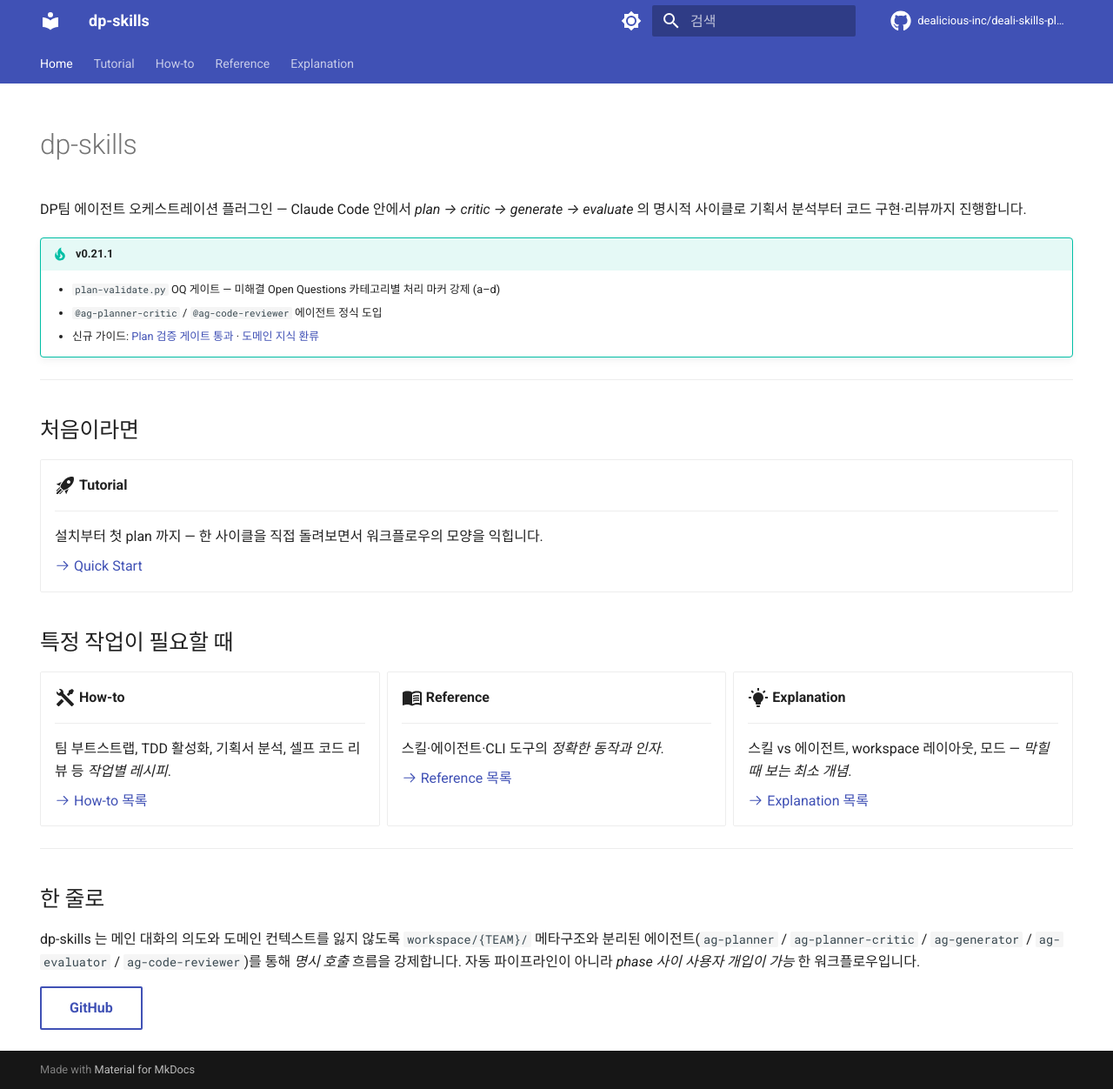
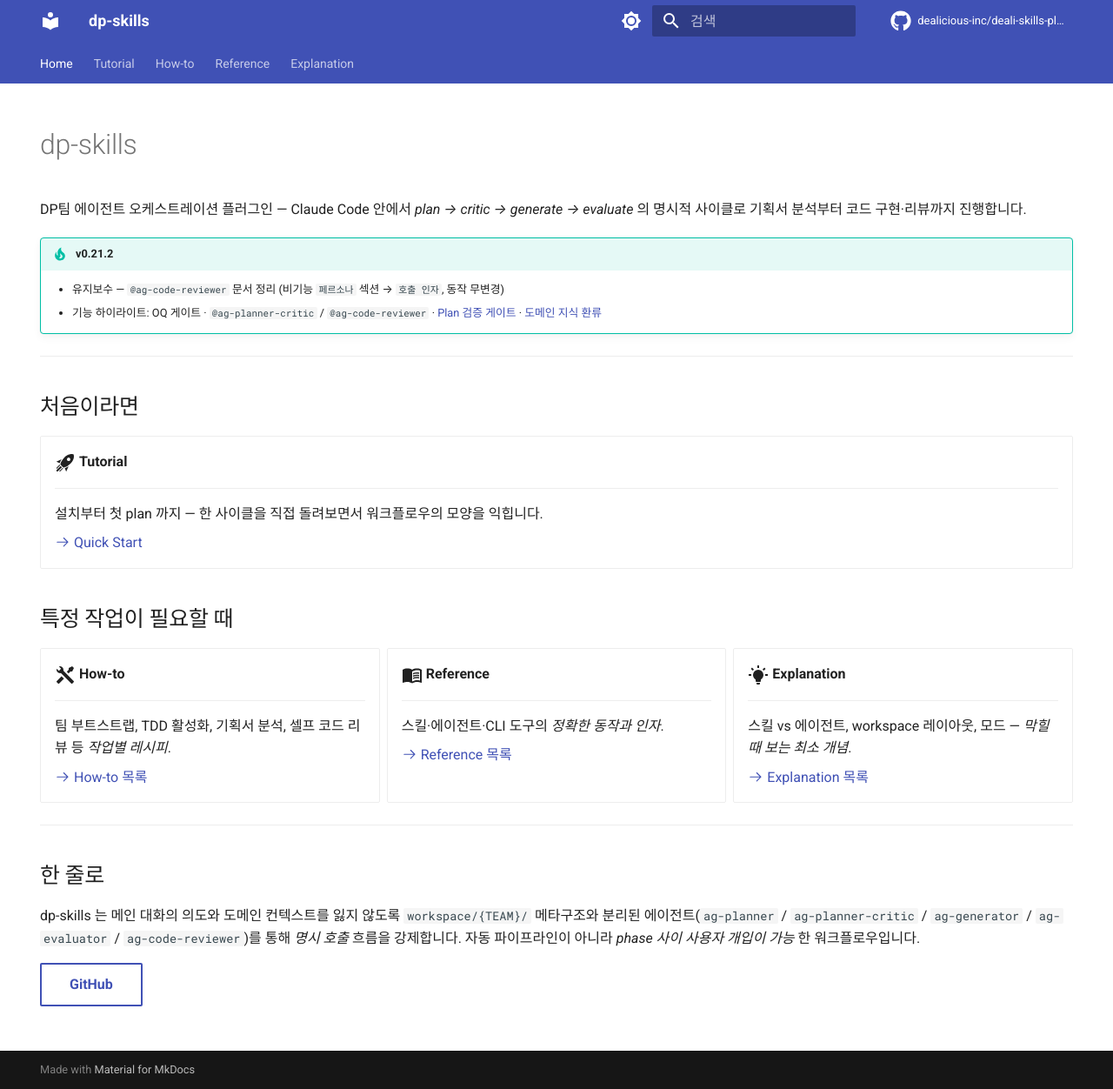
Before and after one commit to radiostart/dp-skills-docs, an MkDocs documentation site: the page built from docs/index.md, in a window 1280 px wide and 1252 px high. Shown: the whole window at 87% size. Built offline with MkDocs 1.6.1 and Material for MkDocs 9.7.7, drawn with Linux system fonts in a browser that asks for light colours; comment, search, counter and statistics services are not loaded.

Commit message:
docs: 0.21.2 동기화 — ag-code-reviewer 페르소나 섹션 정리 + 버전 갱신

```diff
--- a/docs/index.md
+++ b/docs/index.md
@@ -8,10 +8,9 @@
 
 DP팀 에이전트 오케스트레이션 플러그인 — Claude Code 안에서 *plan → critic → generate → evaluate* 의 명시적 사이클로 기획서 분석부터 코드 구현·리뷰까지 진행합니다.
 
-!!! tip "v0.21.1"
-    - `plan-validate.py` OQ 게이트 — 미해결 Open Questions 카테고리별 처리 마커 강제 (a–d)
-    - `@ag-planner-critic` / `@ag-code-reviewer` 에이전트 정식 도입
-    - 신규 가이드: [Plan 검증 게이트 통과](how-to/plan-gates.md) · [도메인 지식 환류](how-to/knowledge-sync.md)
+!!! tip "v0.21.2"
+    - 유지보수 — `@ag-code-reviewer` 문서 정리 (비기능 `페르소나` 섹션 → `호출 인자`, 동작 무변경)
+    - 기능 하이라이트: OQ 게이트 · `@ag-planner-critic` / `@ag-code-reviewer` · [Plan 검증 게이트](how-to/plan-gates.md) · [도메인 지식 환류](how-to/knowledge-sync.md)
 
 ---
 
--- a/mkdocs.yml
+++ b/mkdocs.yml
@@ -70,7 +70,7 @@
           format: !!python/name:mermaid2.fence_mermaid_custom
 
 extra:
-  version: "0.21.1"  # plugin.json 과 docs_build.py 가 동기화
+  version: "0.21.2"  # plugin.json 과 docs_build.py 가 동기화
 
 nav:
   - Home: index.md
```
Also changed, not shown: docs/reference/agents/ag-code-reviewer.md (+2 -4 lines).
